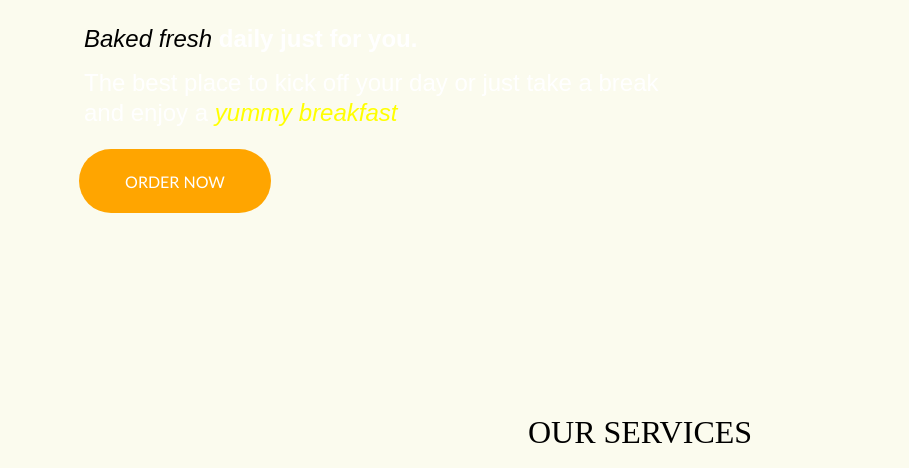
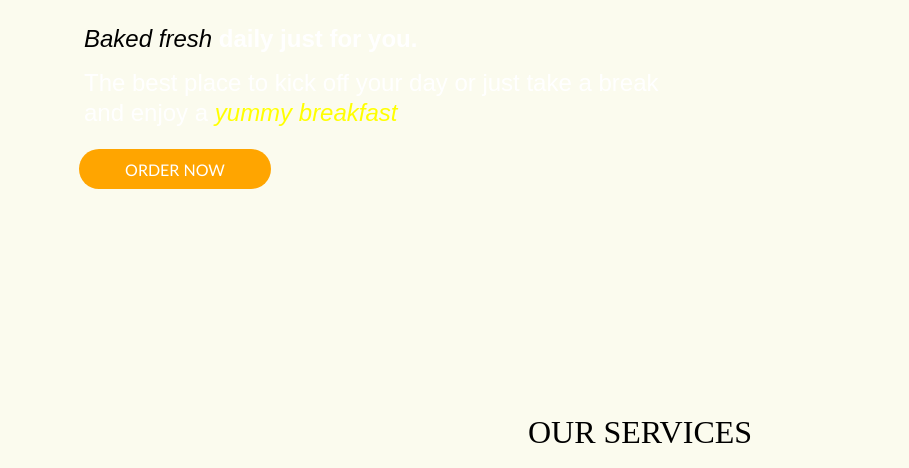
Before and after one commit to unkown-dev759/TheFrenchOven, a plain HTML site: page index.html in a window 1280 px wide. Shown: the part 290-758 px from the top of the page, without its empty margins (0-909 px from the left). Drawn offline with Linux system fonts and the light colour scheme.

Commit message:
Update style.css

```diff
--- a/CSS/style.css
+++ b/CSS/style.css
@@ -126,7 +126,7 @@ html {
 .readbtn {
     border: none;
     width: 15vw;
-    height: 8vh;
+    height: 5vh;
     border-radius: 33px;
     background-color: orange;
     position: relative;
```
